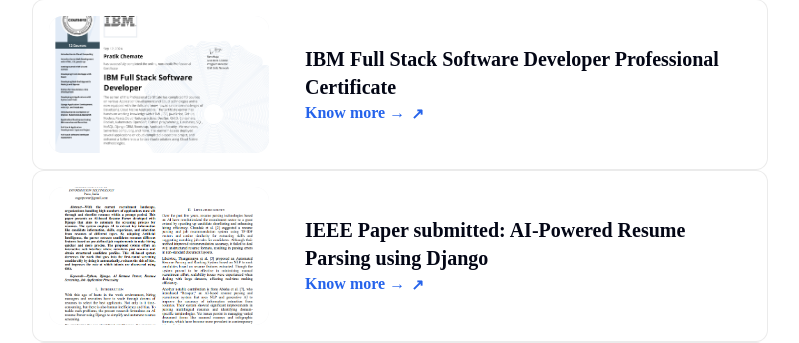
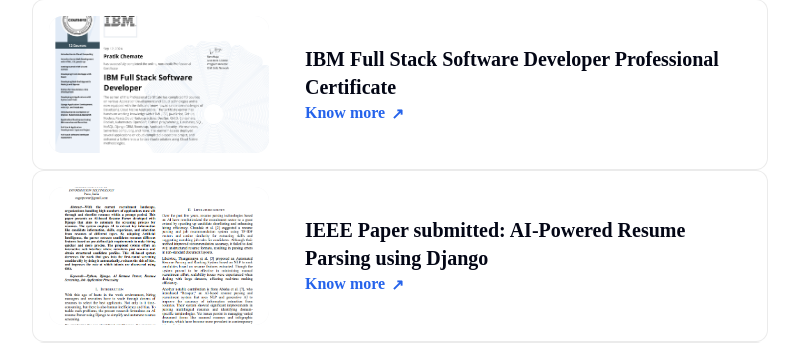
Before and after one commit to pratikchemate/portfolio1, a React (Vite) app: page / in a window 1280 px wide. Shown: the part 2443-2786 px from the top of the page, without its empty margins (240-1039 px from the left). Built offline with nearby package versions, Linux system fonts and the light colour scheme; a web font is replaced by a local one.

Commit message:
Update App.jsx

```diff
--- a/src/App.jsx
+++ b/src/App.jsx
@@ -339,7 +339,7 @@ function App() {
                   target="_blank"
                   rel="noreferrer"
                 >
-                  Know more →
+                  Know more
                 </a>
               </div>
             </article>
@@ -360,7 +360,7 @@ function App() {
                   target="_blank"
                   rel="noreferrer"
                 >
-                  Know more →
+                  Know more
                 </a>
               </div>
             </article>
```
